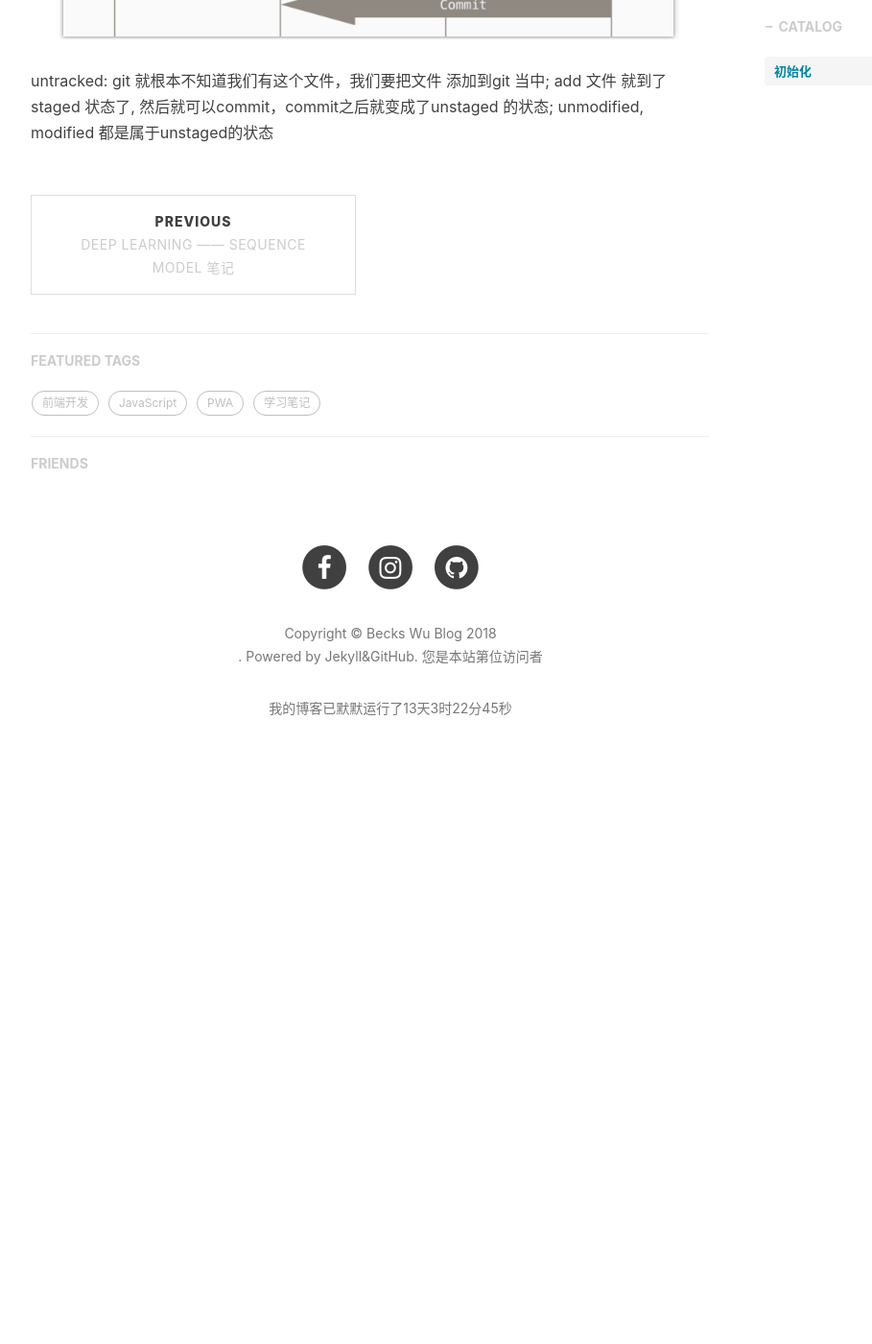
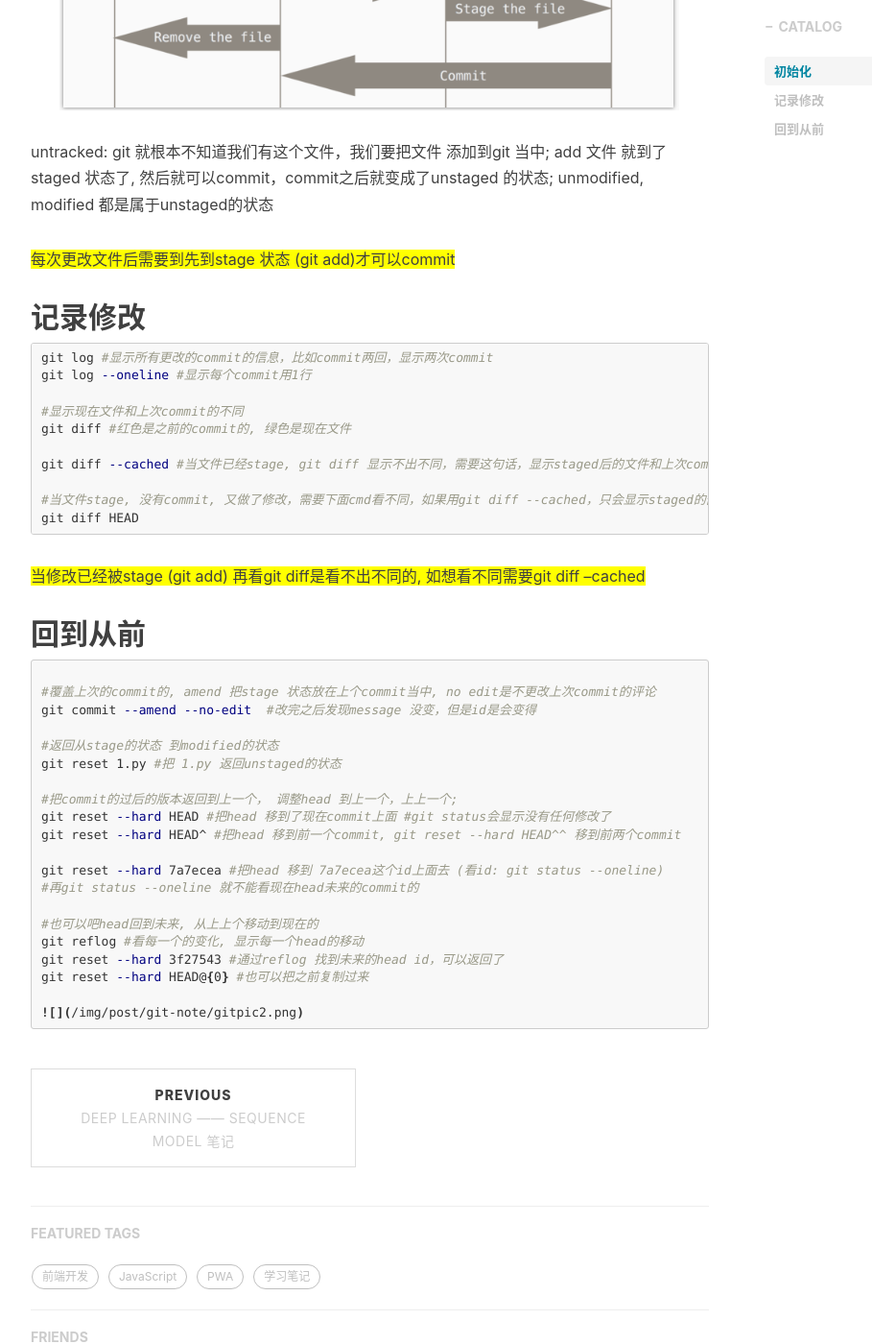
Before and after one commit to beckswu/beckswu.github.io, a Jekyll site: the page built from _posts/2018-09-18-git-note.markdown, in a window 1280 px wide and 1400 px high, scrolled down 1294 px. Shown: the whole window at 96% size, without its empty margins (233-1142 px from the left). Built offline with Jekyll 4.4.1, drawn with Linux system fonts in a browser that asks for light colours; nearby versions of some CDN libraries; comment, search, counter and statistics services are not loaded; before the commit the page ends 2136 px from its top, so only the background shows below that; some of the changed text lies outside the part shown.

Commit message:
Update 2018-09-18-git-note.markdown

````diff
--- a/_posts/2018-09-18-git-note.markdown
+++ b/_posts/2018-09-18-git-note.markdown
@@ -29,16 +29,62 @@ git init
 #生成一个文件现在repository里,
 touch 1.py #并没有添加到管理库当中
 
-#查看当前文件状态, 可以发现哪些文件还没添加到管理空当中
+#查看当前文件状态, 可以发现哪些文件还没添加到管理空当中, 也可以显示现在修改的文件是不是跟上次commit比被modified
 git status
+git status -s #显示缩写的状态，红色的M表示还没stage, 绿色的M表示已经stage了
+#如果当stage后, 没有commit, 又做了修改, 再git status, 会有两个M, 一个红色，一个绿色
 
-#添加到管理库当中
+#添加到管理库当中, 让文件变成stage 状态
 git add 1.py #再使用 git status, 显示文件已经被可以提交修改了
+git add.   #把所有文件都stage
 
-
+#提交修改 commit
+git commit -m "create 1.py" #-m 自定义更改的信息
 
 ```
 
 ![](/img/post/git-note/gitpic1.png)
 
 untracked: git 就根本不知道我们有这个文件，我们要把文件 添加到git 当中; add 文件 就到了staged 状态了, 然后就可以commit，commit之后就变成了unstaged 的状态;  unmodified, modified 都是属于unstaged的状态
+
+<span style="background-color: #FFFF00">每次更改文件后需要到先到stage 状态 (git add)才可以commit </span>
+
+## 记录修改
+
+```shell
+git log #显示所有更改的commit的信息，比如commit两回，显示两次commit
+git log --oneline #显示每个commit用1行
+
+#显示现在文件和上次commit的不同
+git diff #红色是之前的commit的, 绿色是现在文件
+
+git diff --cached #当文件已经stage, git diff 显示不出不同，需要这句话，显示staged后的文件和上次commit的不同
+
+#当文件stage, 没有commit, 又做了修改，需要下面cmd看不同，如果用git diff --cached，只会显示staged的部分，不会显示又更改的部分
+git diff HEAD
+```
+<span style="background-color: #FFFF00">当修改已经被stage (git add) 再看git diff是看不出不同的, 如想看不同需要git diff --cached </span>
+
+## 回到从前
+```shell
+
+#覆盖上次的commit的, amend 把stage 状态放在上个commit当中,  no edit是不更改上次commit的评论
+git commit --amend --no-edit  #改完之后发现message 没变，但是id是会变得
+
+#返回从stage的状态 到modified的状态
+git reset 1.py #把 1.py 返回unstaged的状态
+
+#把commit的过后的版本返回到上一个， 调整head 到上一个，上上一个;
+git reset --hard HEAD #把head 移到了现在commit上面 #git status会显示没有任何修改了
+git reset --hard HEAD^ #把head 移到前一个commit, git reset --hard HEAD^^ 移到前两个commit
+
+git reset --hard 7a7ecea #把head 移到 7a7ecea这个id上面去 (看id: git status --oneline)
+#再git status --oneline 就不能看现在head未来的commit的
+
+#也可以吧head回到未来, 从上上个移动到现在的
+git reflog #看每一个的变化, 显示每一个head的移动
+git reset --hard 3f27543 #通过reflog 找到未来的head id，可以返回了
+git reset --hard HEAD@{0} #也可以把之前复制过来
+
+![](/img/post/git-note/gitpic2.png)
+```
````
